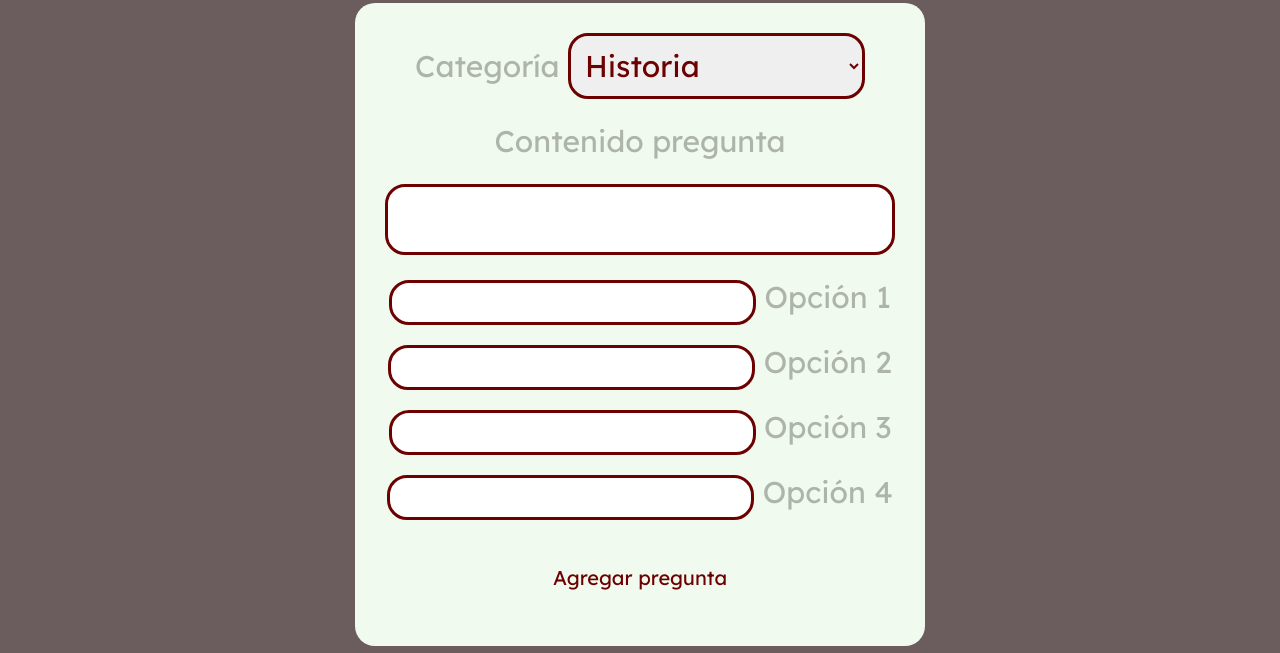
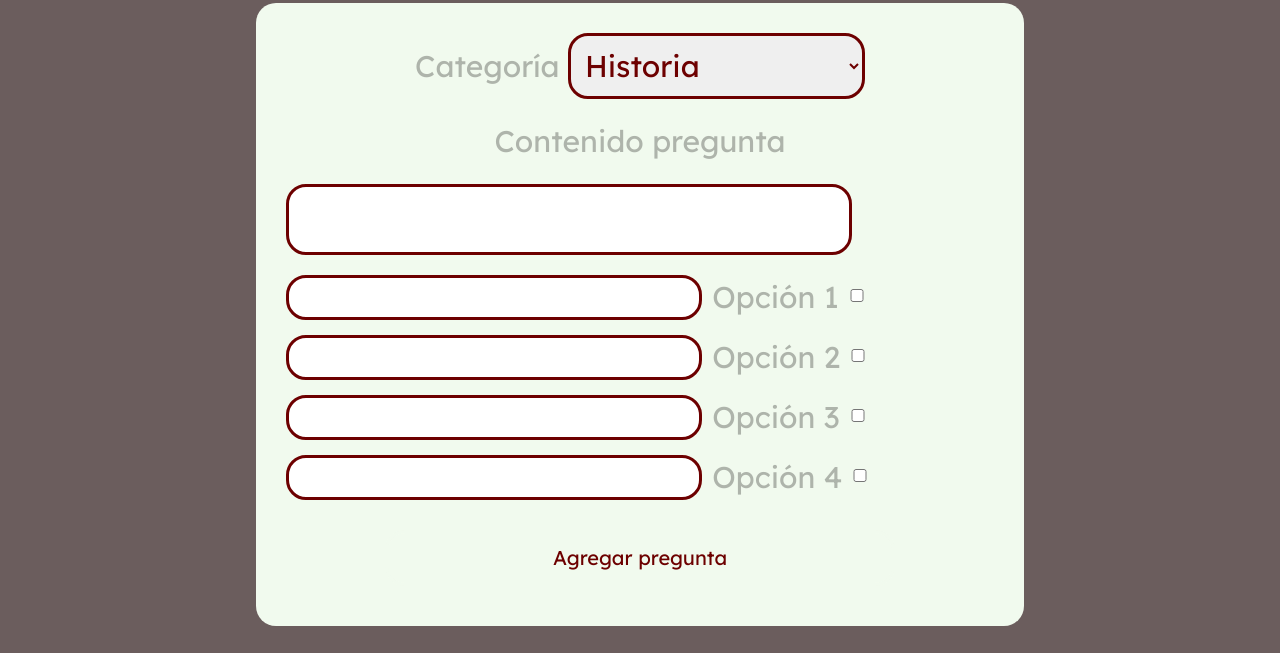
Before and after one commit to PioIX/2025-TPIN-1-G12, a plain HTML site: page frontend/admin.html in a window 1280 px wide. Shown: the part 97-750 px from the top of the page. Drawn offline with nearby package versions, Linux system fonts and the light colour scheme.

Commit message:
frontend
checkbox

```diff
--- a/frontend/admin.html
+++ b/frontend/admin.html
@@ -42,18 +42,30 @@
                 <div id="divop-1">
                     <input id="opcion-1" type="text" required>
                     <label>Opción 1</label>
+                    <div id="checkbox-1">
+                        <input type="checkbox" id="correcto-1">
+                    </div>
                 </div>
                 <div id="divop-2">
                     <input id="opcion-2" type="text" required>
                     <label>Opción 2</label>
+                    <div id="checkbox-2">
+                        <input type="checkbox" id="correcto-2">
+                    </div>
                 </div>
                 <div id="divop-3">
                     <input id="opcion-3" type="text" required>
                     <label>Opción 3</label>
+                    <div id="checkbox-3">
+                        <input type="checkbox" id="correcto-3">
+                    </div>
                 </div>
                 <div id="divop-4">
                     <input id="opcion-4" type="text" required>
                     <label>Opción 4</label>
+                    <div id="checkbox-4">
+                        <input type="checkbox" id="correcto-4">
+                    </div>
                 </div>
             </form>
             <button id="btn-1" onclick="botonAddPreg()">Agregar pregunta</button>
@@ -104,18 +116,30 @@
                 <div id="divop-1">
                     <input id="opcion-1-2" type="text" required>
                     <label>Opción 1</label>
+                    <div id="checkbox-5">
+                        <input type="checkbox" id="correcto-5">
+                    </div>
                 </div>
                 <div id="divop-2">
                     <input id="opcion-2-2" type="text" required>
                     <label>Opción 2</label>
+                    <div id="checkbox-6">
+                        <input type="checkbox" id="correcto-6">
+                    </div>
                 </div>
                 <div id="divop-3">
                     <input id="opcion-3-2" type="text" required>
                     <label>Opción 3</label>
+                    <div id="checkbox-7">
+                        <input type="checkbox" id="correcto-7">
+                    </div>
                 </div>
                 <div id="divop-4">
                     <input id="opcion-4-2" type="text" required>
                     <label>Opción 4</label>
+                    <div id="checkbox-8">
+                        <input type="checkbox" id="correcto-8">
+                    </div>
                 </div>
             </form>
             <button id="btn-5" onclick="botonModPreg()">Modificar pregunta</button>
--- a/frontend/css/admin.css
+++ b/frontend/css/admin.css
@@ -81,6 +81,7 @@ a:hover {
     align-self: center;
     background-color: #f1faee;
     border-radius: 20px;
+    width: 60%;
 }
 
 #admin-2 {
@@ -109,9 +110,10 @@ a:hover {
     align-self: center;
     background-color: #f1faee;
     border-radius: 20px;
+    width: 60%;
 }
 
-#select {
+#select, #select2 {
     font-size: 30px;
     border-radius: 20px;
     padding: 10px;
@@ -126,7 +128,7 @@ a:hover {
 #opciones input {
     border-radius: 20px;
     justify-content: center;
-    width: 72%;
+    width: 70%;
     height: 50px;
     padding: 10px;
     font-size: 15px;
@@ -138,16 +140,18 @@ a:hover {
     display: flex;
     flex-direction: column;
     gap: 15px;
+    width: 120%;
 }
 
 #opciones label {
     color: #aeb4ab;
     font-size: 30px;
+    margin-left: 10px;
 }
 
-#contenido {
+#contenido, #contenido2 {
     margin-top: 20px;
-    width: 100%;
+    width: 80%;
     border-radius: 20px;
     display: block;
     padding: 10px;
@@ -192,6 +196,7 @@ a:hover {
     padding: 10px;
     text-align: center;
     transition-duration: 0.4s;
+    align-self: center;
 }
 
 #btn-1:hover, #btn-2:hover, #btn-3:hover, #btn-4:hover, #btn-5:hover {
@@ -203,3 +208,13 @@ a:hover {
 #btn-1, #btn-2, #btn-3, #btn-4 {
     margin-bottom: 10px;
 }
+
+#divop-1, #divop-2, #divop-3, #divop-4, #divop-5, #divop-6, #divop-7, #divop-8 {
+    display: flex;
+    max-width: 70%;
+}
+
+#correcto-1, #correcto-2, #correcto-3, #correcto-4, #correcto-5, #correcto-6, #correcto-7, #correcto-8 {
+    margin-top: 14px;
+    margin-left: 10px;
+}
```
